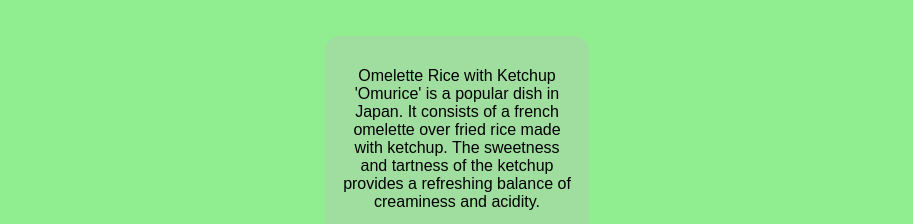
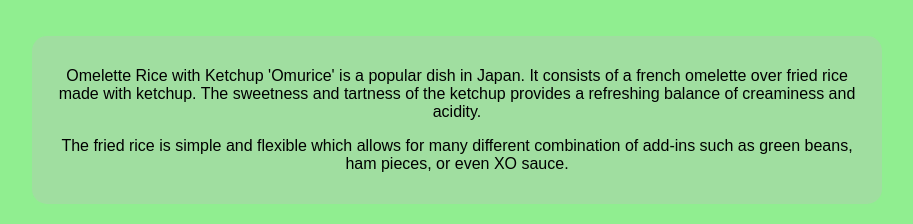
Before and after one commit to gormlessfie/odin-recipes, a plain HTML site: page recipes/omurice.html in a window 1280 px wide. Shown: the part 700-924 px from the top of the page, without its empty margins (183-1096 px from the left). Drawn offline with Linux system fonts and the light colour scheme.

Commit message:
Altered method of centering description paragraph

```diff
--- a/css/styles.css
+++ b/css/styles.css
@@ -44,8 +44,10 @@ ol, ul {
 
 .description-para {
     background-color: rgba(189, 189, 189, 0.336);
+    box-sizing:border-box;
     text-align: center;
+    width: 850px;
     padding: 15px;
-    margin: 30px 500px;
+    margin: 0 auto;
     border-radius: 15px;
 }
```
